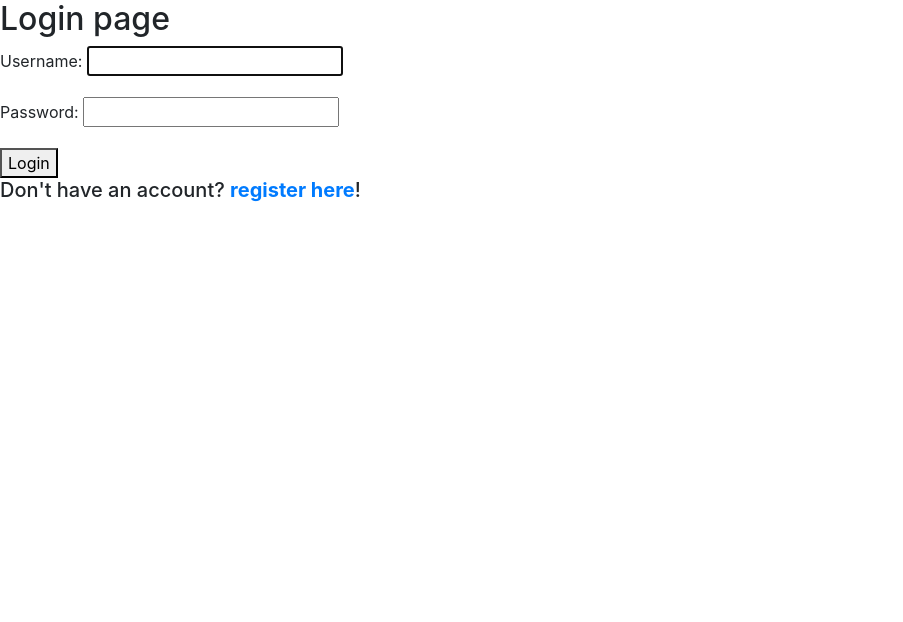
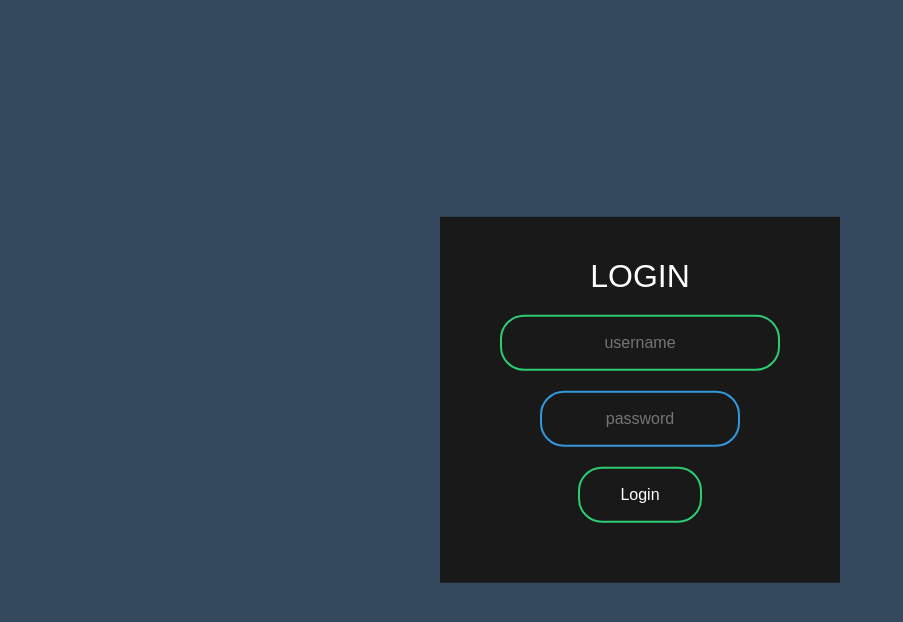
Before and after one commit to vijay9908/StreamZ, a Django app: page /accounts/login/ in a window 1280 px wide. Shown: the top 622 px of the page, without its empty margins (0-903 px from the left). Run offline with Django 3.2, Linux system fonts and the light colour scheme; some libraries are stand-ins or nearby versions.

Commit message:
revamped login page

```diff
--- a/accounts/static/accounts/login.css
+++ b/accounts/static/accounts/login.css
@@ -0,0 +1,115 @@
+body{
+
+    margin: 0;
+
+    padding: 0;
+
+    font-family: sans-serif;
+
+    background: #34495e;
+
+  }
+
+  .box{
+
+    width: 400px;
+
+    padding: 40px;
+
+    position: absolute;
+
+    top: 50%;
+
+    left: 50%;
+
+    transform: translate(-50%,-50%);
+
+    background: #191919;
+
+    text-align: center;
+
+  }
+
+  .box h2{
+
+    color: white;
+
+    text-transform: uppercase;
+
+    font-weight: 500;
+
+  }
+
+  .box input[type = "text"],.box input[type = "password"]{
+
+    border:0;
+
+    background: none;
+
+    display: block;
+
+    margin: 20px auto;
+
+    text-align: center;
+
+    border: 2px solid #3498db;
+
+    padding: 14px 10px;
+
+    width: 200px;
+
+    outline: none;
+
+    color: white;
+
+    border-radius: 24px;
+
+    transition: 0.25s;
+
+  }
+
+  .box input[type = "text"]:focus,.box input[type = "password"]:focus{
+
+    width: 280px;
+
+    border-color: #2ecc71;
+
+  }
+
+  .box button[type = "submit"]{
+
+    border:0;
+
+    background: none;
+
+    display: block;
+
+    margin: 20px auto;
+
+    text-align: center;
+
+    border: 2px solid #2ecc71;
+
+    padding: 14px 40px;
+
+    outline: none;
+
+    color: white;
+
+    border-radius: 24px;
+
+    transition: 0.25s;
+
+    cursor: pointer;
+
+  }
+  .label{
+    color: white;
+    position: relative;
+    margin-left: -150px;
+  }
+  .box input[type = "submit"]:hover{
+
+    background: #2ecc71;
+
+  }
--- a/accounts/templates/registration/login.html
+++ b/accounts/templates/registration/login.html
@@ -1,10 +1,26 @@
-{% extends 'index.html' %} {% block content %}
+{% extends 'index.html' %} {% load static %} {% block content %}
 
-<h2>Login page</h2>
-<form method="POST">
-    {% csrf_token %} {{form.as_p}}
-    <button>Login</button>
-    <h5>Don't have an account? <a href="/accounts/register"><strong>register here</strong></a>!</h5>
+<link rel="stylesheet" type="text/css" href="{% static 'accounts/login.css' %}">
+
+  <body>
+
+<form class="box" method="post">
+
+  <h2>Login</h2>
+  <div class="column">
+    <div class="column">
+            {% csrf_token %} {% for field in form %}
+            <div class="field">
+                <input placeholder="{{field.html_name}}" {{ field }}
+            </div>
+            {% endfor %}
+            <button type="submit" class="button">Login</button>
+        </form>
+    </div>
+  </div>
+
 </form>
 
+  </body>
+
 {% endblock %}
```
Also changed, not shown: db.sqlite3.
